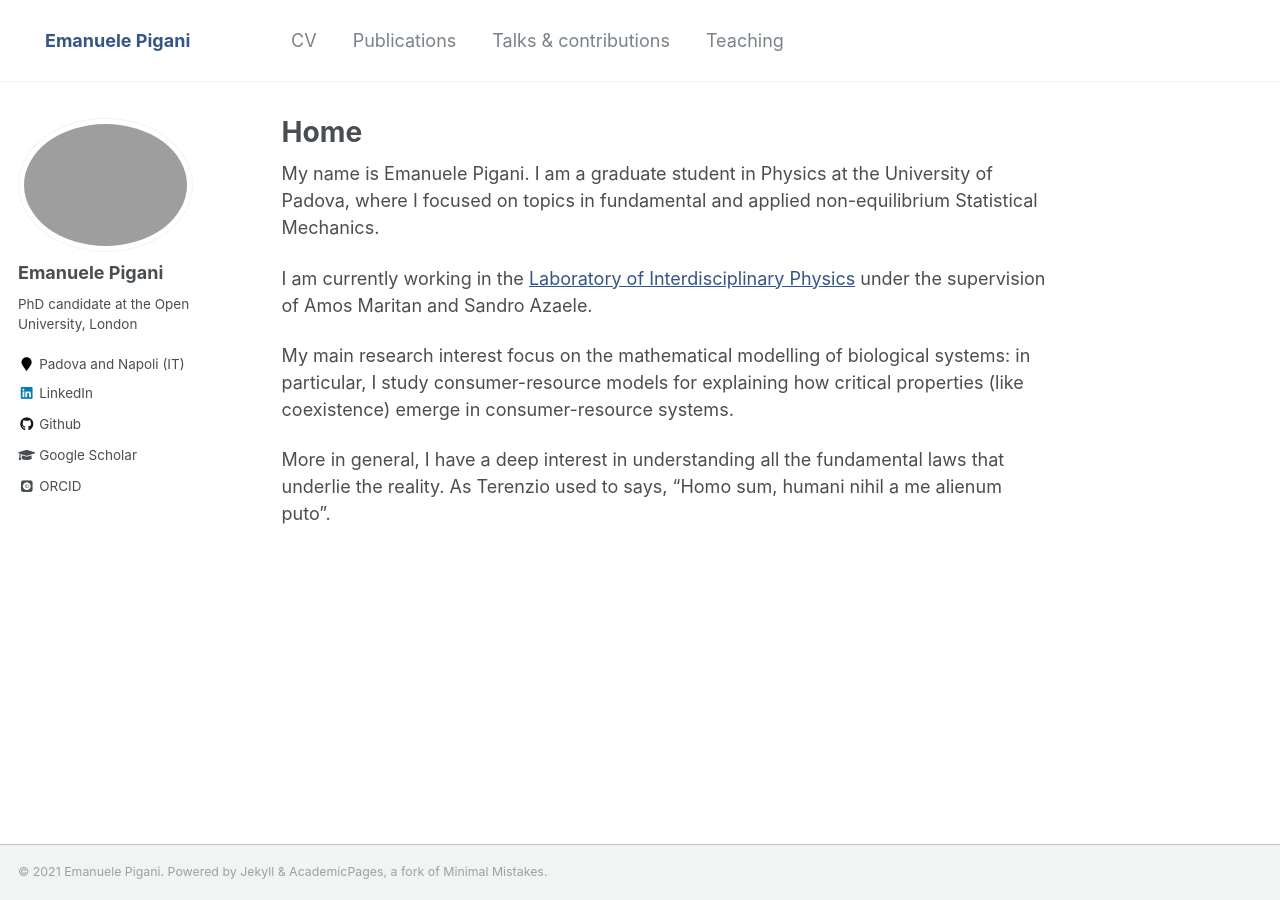
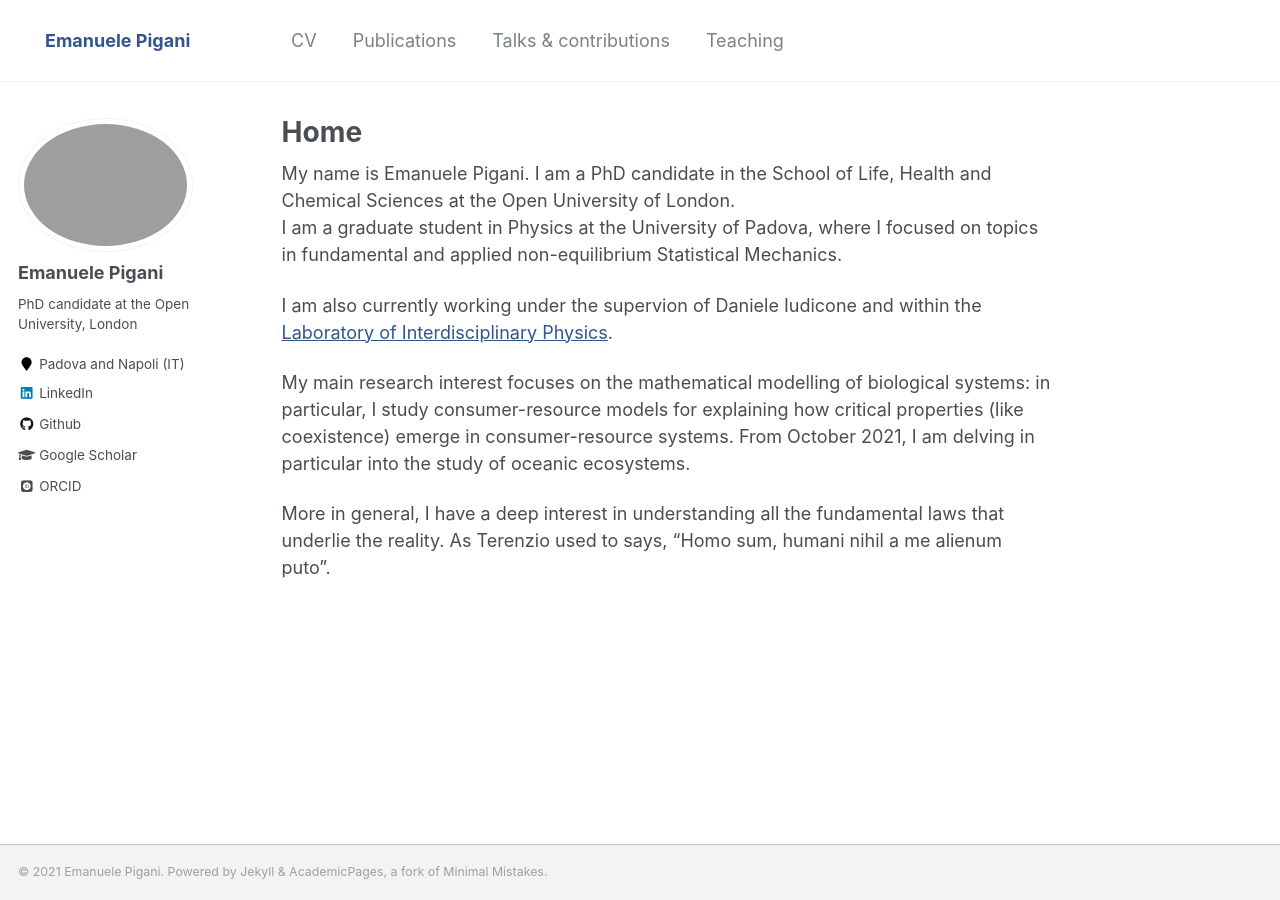
Before and after one commit to epigani/epigani.github.io, a Jekyll site: the page built from _pages/about.md, in a window 1280 px wide. Built offline with Jekyll 4.4.1, drawn with Linux system fonts in a browser that asks for light colours; some web fonts are replaced.

Commit message:
Update about.md
uploaded bio

```diff
--- a/_pages/about.md
+++ b/_pages/about.md
@@ -8,10 +8,11 @@ redirect_from:
   - /about.html
 ---
 
-My name is Emanuele Pigani. I am a graduate student in Physics at the University of Padova, where I focused on topics in fundamental and applied non-equilibrium Statistical Mechanics.
+My name is Emanuele Pigani. I am a PhD candidate in the School of Life, Health and Chemical Sciences at the Open University of London.
+I am a graduate student in Physics at the University of Padova, where I focused on topics in fundamental and applied non-equilibrium Statistical Mechanics.
 
-I am currently working in the [Laboratory of Interdisciplinary Physics](https://liphlab.com/){:target="_blank"}<!--_--> under the supervision of Amos Maritan and Sandro Azaele.
+I am also currently working under the supervion of Daniele Iudicone and within the [Laboratory of Interdisciplinary Physics](https://liphlab.com/){:target="_blank"}<!--_-->.
 
-My main research interest focus on the mathematical modelling of biological systems: in particular, I study consumer-resource models for explaining how critical properties (like coexistence) emerge in consumer-resource systems.
+My main research interest focuses on the mathematical modelling of biological systems: in particular, I study consumer-resource models for explaining how critical properties (like coexistence) emerge in consumer-resource systems. From October 2021, I am delving in particular into the study of oceanic ecosystems.
 
 More in general, I have a deep interest in understanding all the fundamental laws that underlie the reality. As Terenzio used to says,  "Homo sum, humani nihil a me alienum puto”.
```
